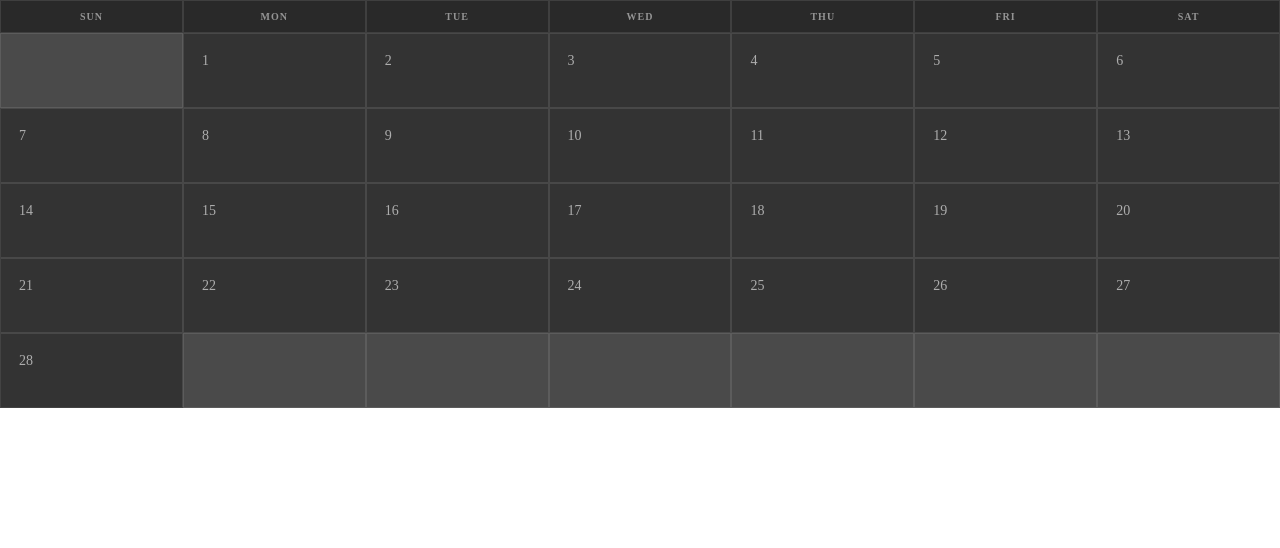
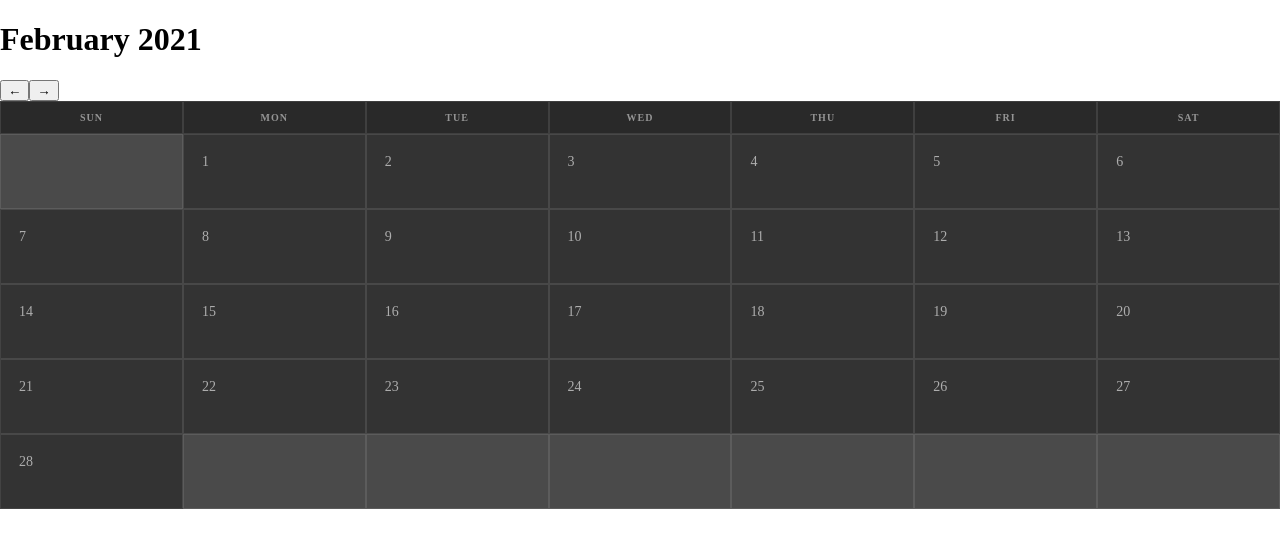
Before and after one commit to sheesania/i-wrote-today, a React (Create React App) app: page / in a window 1280 px wide. Shown: the top 548 px of the page. Built offline with nearby package versions, Linux system fonts and the light colour scheme; the HTML template or start-up script is replaced by a standard one.

Commit message:
Buttons for moving between months (+ assoc bug fix)

```diff
--- a/src/App.js
+++ b/src/App.js
@@ -2,14 +2,38 @@ import { useState } from 'react';
 import Month from './Month';
 import './App.css';
 
+function getPreviousMonth(year, month) {
+  const previousMonth = new Date(year, month - 1);
+  return [previousMonth.getFullYear(), previousMonth.getMonth()];
+}
+
+function getNextMonth(year, month) {
+  const nextMonth = new Date(year, month + 1);
+  return [nextMonth.getFullYear(), nextMonth.getMonth()];
+}
+
 function App() {
   const now = new Date();
-  const [year] = useState(now.getFullYear())
-  const [month] = useState(now.getMonth());
+  const [year, setYear] = useState(now.getFullYear())
+  const [month, setMonth] = useState(now.getMonth());
+
+  const goToPreviousMonth = () => {
+    const [newYear, newMonth] = getPreviousMonth(year, month);
+    setYear(newYear);
+    setMonth(newMonth);
+  };
+
+  const goToNextMonth = () => {
+    const [newYear, newMonth] = getNextMonth(year, month);
+    setYear(newYear);
+    setMonth(newMonth);
+  };
 
   return (
     <div className='app'>
-      {/* month pagination buttons go here */}
+      <h1>{new Date(year, month).toLocaleDateString('default', {month: 'long', year: 'numeric'})}</h1>
+      <button onClick={goToPreviousMonth}>←</button>
+      <button onClick={goToNextMonth}>→</button>
       <Month year={year} month={month}></Month>
     </div>
   );
--- a/src/Day.js
+++ b/src/Day.js
@@ -14,6 +14,8 @@ function Day(props) {
     const localStorage = window.localStorage;
     if (localStorage.getItem(localStorageKey) !== null) {
       setWroteToday(true);
+    } else {
+      setWroteToday(false);
     }
   }, [dayInCurrentMonth, localStorageKey]);
 
```
